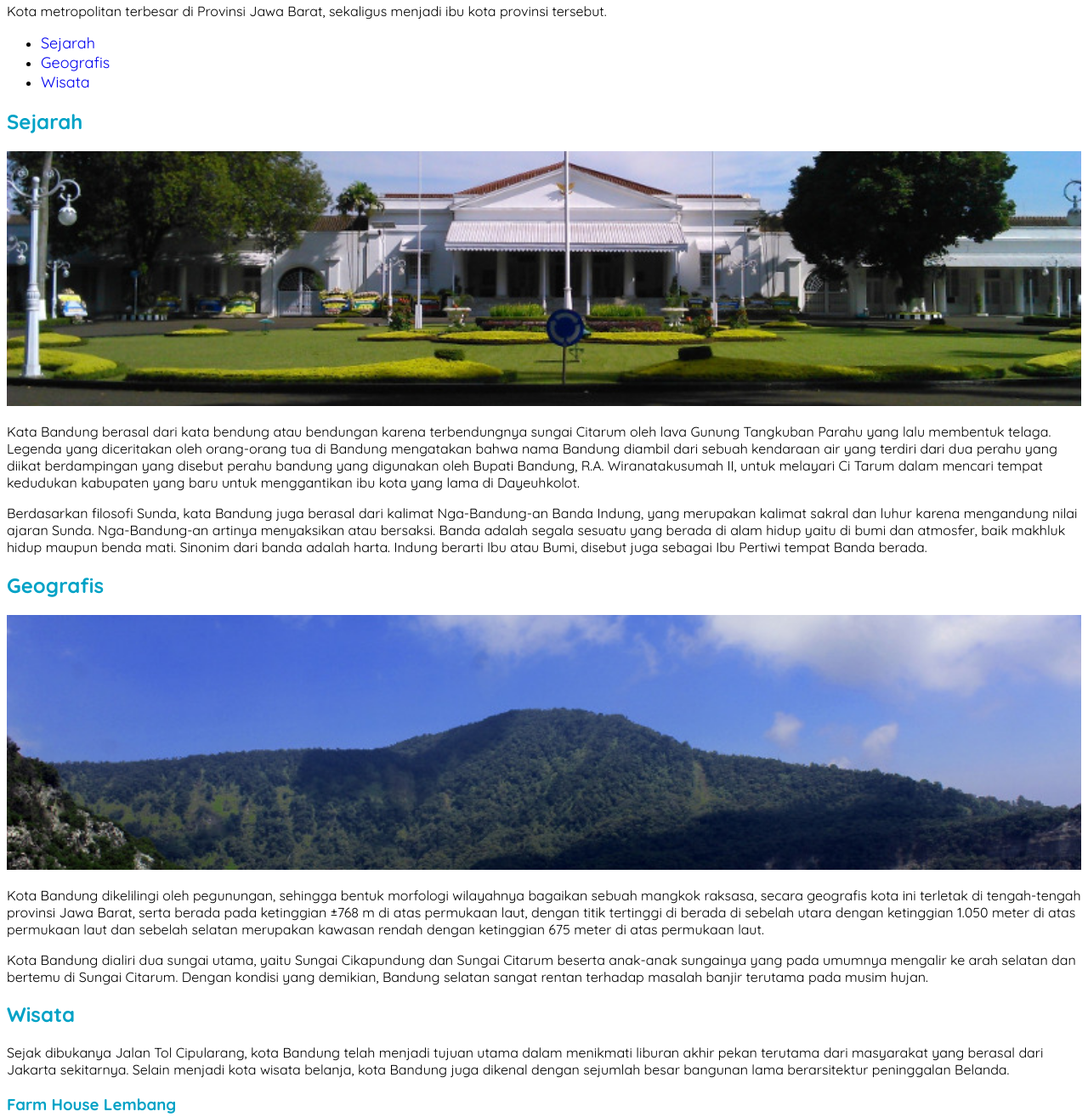
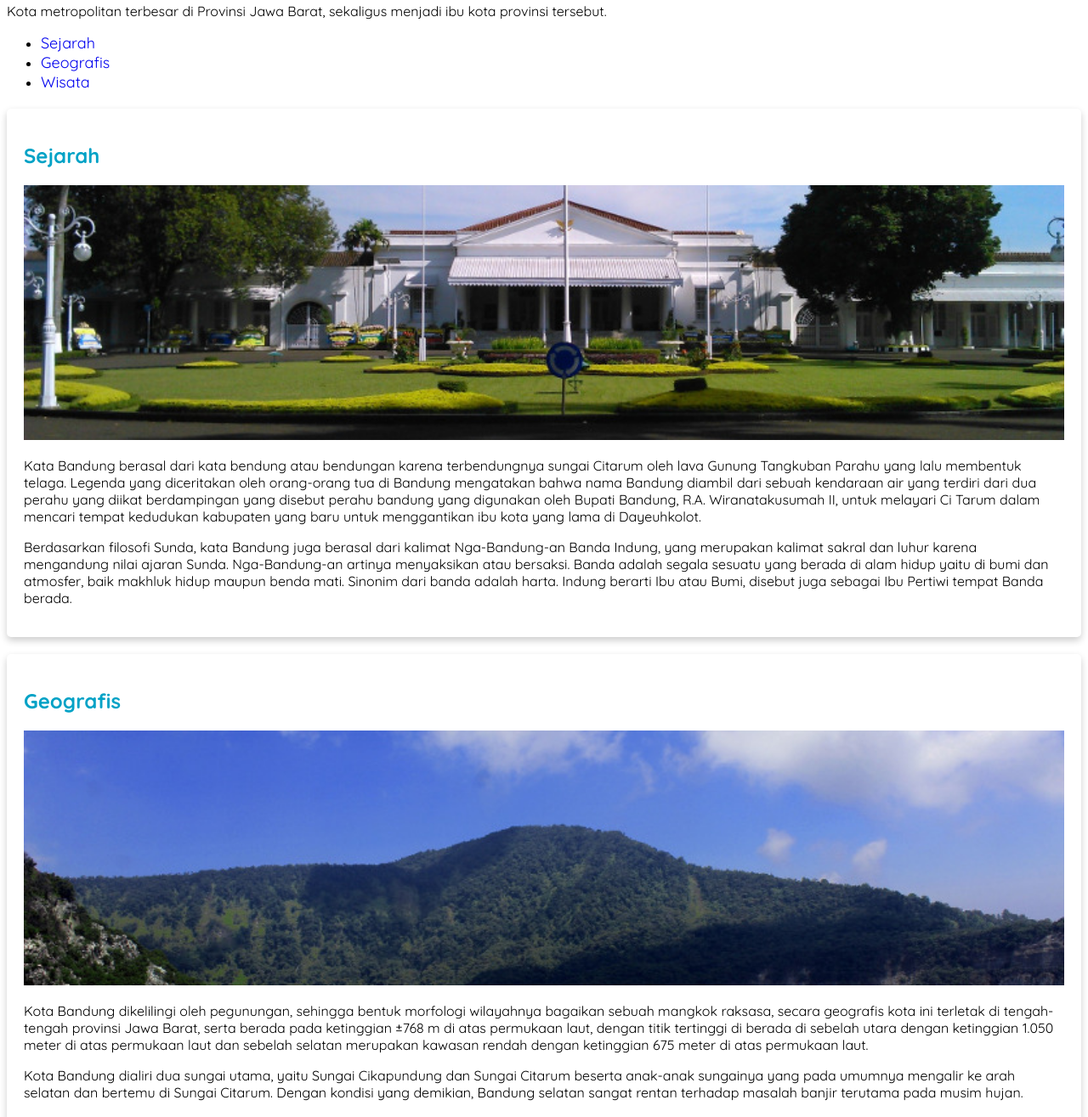
Before and after one commit to jonrysimbolon/Perkenalan-HTML, a plain HTML site: page index.html in a window 1280 px wide. Shown: the part 175-1490 px from the top of the page at 85% size. Drawn offline with Linux system fonts and the light colour scheme.

Commit message:
latihan 2

```diff
--- a/assets/styles/style.css
+++ b/assets/styles/style.css
@@ -54,3 +54,10 @@ nav a:hover{
 .profile img {
     width: 200px;
 }
+
+.card {
+    box-shadow: 0 4px 8px 0 rgba(0,0,0,0.2);
+    border-radius: 5px;
+    padding: 20px;
+    margin-top: 20px;
+}
--- a/index.html
+++ b/index.html
@@ -51,7 +51,7 @@
 
   <main>
     <div id="content">
-      <article = id="sejarah">
+      <article = id="sejarah" class="card">
         <h2>Sejarah</h2>
         <img src="assets/image/history.jpg" alt="Sejarah" class="featured-image" />
         <p>
@@ -74,7 +74,7 @@
           Pertiwi tempat Banda berada.
         </p>
       </article>
-      <article id="geografis">
+      <article id="geografis" class="card">
         <h2>Geografis</h2>
         <img src="assets/image/geografis.jpg" alt="Geografis" class="featured-image"  />
         <p>
@@ -94,7 +94,7 @@
           hujan.
         </p>
       </article>
-      <article id="wisata">
+      <article id="wisata" class="card">
         <h2>Wisata</h2>
         <p>
           Sejak dibukanya Jalan Tol Cipularang, kota Bandung telah menjadi tujuan
@@ -134,7 +134,7 @@
     </div>
 
     <aside>
-      <article class="profile">
+      <article class="profile" class="card">
         <header>
           <h2>Kota Bandung</h2>
           <p>Kota Kembang Paris van Java</p>
```
